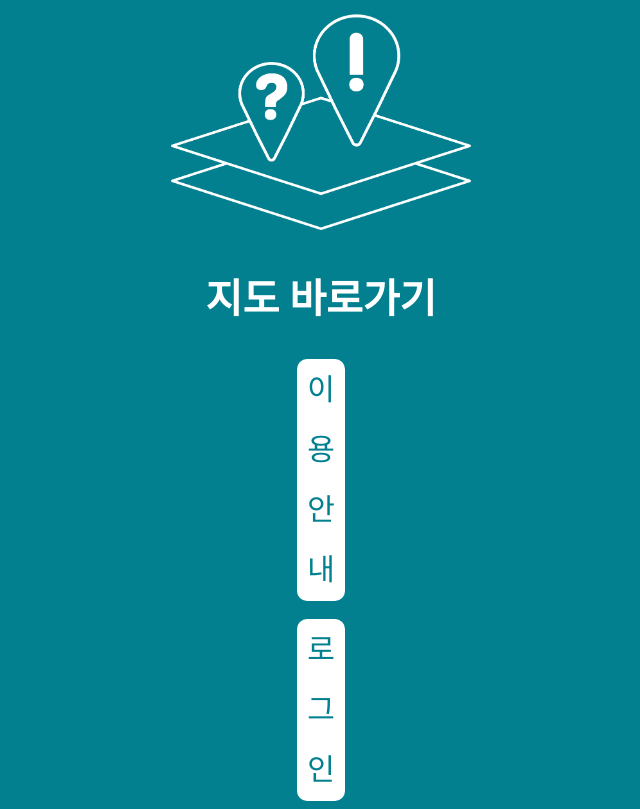
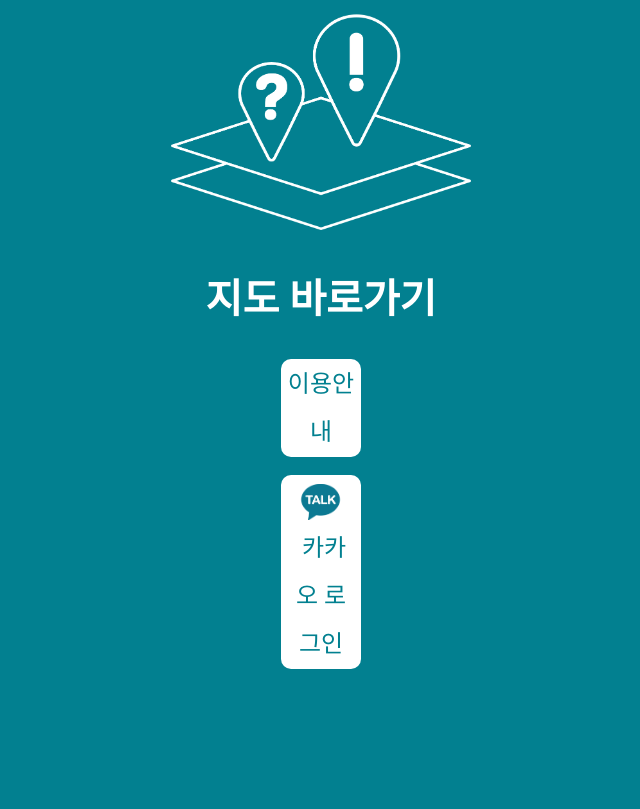
Before and after one commit to graduateProject-Indent/safety_map, a Django app: page / in a window 1280 px wide. Shown: the part 140-949 px from the top of the page, without its empty margins (319-959 px from the left). After the commit the page ends 809 px from the top, so only its background shows below. Run offline with Django 3.2, Linux system fonts and the light colour scheme; parts of the project's set-up code (start-up, migrations or seed data) failed here and were passed over; some web fonts are replaced.

Commit message:
로그인페이지, 축척보이게 검색바 수정

```diff
--- a/safety_map/static/css/home.css
+++ b/safety_map/static/css/home.css
@@ -7,7 +7,7 @@
 
 .menu-input-box{
     position: absolute;
-    top: 25px;
+    top: 50px;
     display: flex;
     z-index: 98;
 }
--- a/safety_map/static/css/mypage.css
+++ b/safety_map/static/css/mypage.css
@@ -54,6 +54,10 @@ a:hover{
     color: #ffffff;
 }
 
+.log:hover{
+    color: #015462;
+}
+
 div.menu_item{
     padding: 7px 0 7px 20px;
     margin: 20px 0 20px 0;
--- a/safety_map/static/css/startpage.css
+++ b/safety_map/static/css/startpage.css
@@ -35,11 +35,11 @@ h2{
 
 .start-btn{
     border: 0;
-    font-size: 30px;
+    font-size: 1.5em;
     text-align: center;
     color: #028090;
     border-radius: 10px;
-    background-color: #FFFFFF;
+    background-color: #ffffff;
     font-family: yg-jalnan;
     line-height: 2;
     width: 40%;
--- a/safety_map/templates/home.html
+++ b/safety_map/templates/home.html
@@ -240,7 +240,7 @@
         <input type="button" name="getGu" class="gu_item" value="양천구" />
         <input type="button" name="getGu" class="gu_item" value="영등포구" />
 
-        <input type="button" name="getGu" class="gu_item" value="용상구" />
+        <input type="button" name="getGu" class="gu_item" value="용산구" />
         <input type="button" name="getGu" class="gu_item" value="은평구" />
         <input type="button" name="getGu" class="gu_item" value="종로구" />
         <input type="button" name="getGu" class="gu_item" value="중구" />
--- a/safety_map/templates/mypage.html
+++ b/safety_map/templates/mypage.html
@@ -16,7 +16,7 @@
     <div class="top_box">
         <a href="/home"><img class="goback" src="{% static 'img/icon_goback.svg' %}"></a>
         <img class="user_icon" src="{% static 'img/icon_user.png' %}">
-        <a class="log">로그인</a>
+        <a class="log"><img src="{% static 'img/logo_kakao.png' %}" style="width: 40px; vertical-align: middle;">&nbsp카카오 로그인</a>
         <p class="user_msg">Unknown님, 로그인해주세요.</p>
     </div>
     <div class="menu">
--- a/safety_map/templates/startpage.html
+++ b/safety_map/templates/startpage.html
@@ -27,7 +27,7 @@
     <br>
     <br>
     <button class="start-btn" type="button">
-        로그인
+        <img src="{% static 'img/logo_kakao.png' %}" style="width: 45px; vertical-align: middle;">&nbsp카카오 로그인
     </button>
 
 </body>
```
Also changed, not shown: safety_map/static/img/logo_kakao.png (added).
